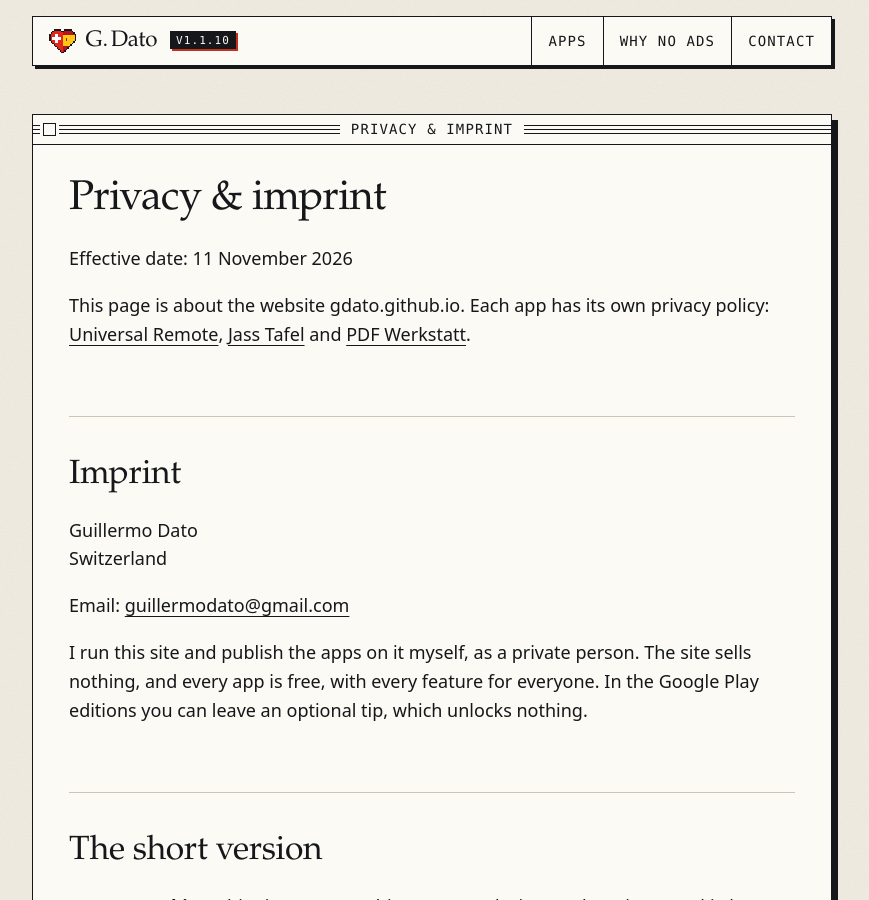
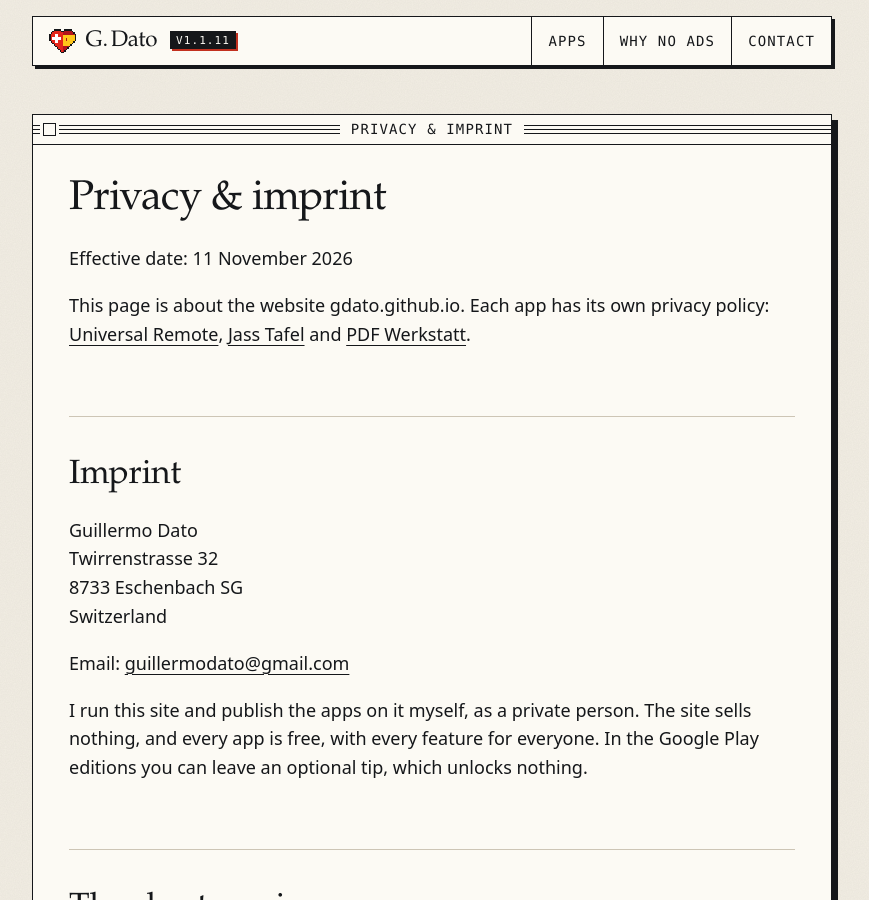
Before and after one commit to Gdato/gdato.github.io, a Jekyll site: the page built from legal.md, in a window 1280 px wide and 900 px high. Shown: the whole window, without its empty margins (208-1077 px from the left). Built offline with Jekyll 4.4.1, drawn with Linux system fonts in a browser that asks for light colours; some of the changed text lies outside the part shown.

Commit message:
Imprint: postal address, 1.1.11
The same address Google Play shows to buyers.

```diff
--- a/_config.yml
+++ b/_config.yml
@@ -1,7 +1,7 @@
 title: G. Dato
 # The version of the site, shown in the menu bar and in the status bar at the bottom.
 # Raise it with every change you publish: the last number for fixes, the middle one for new things, the first for a new look.
-version: "1.1.10"
+version: "1.1.11"
 description: Small Android apps by G. Dato, made in Switzerland. No ads, no tracking.
 lang: en
 url: "https://gdato.github.io"
@@ -17,9 +17,11 @@ defaults:
 exclude:
   - README.md
   - NOTICE.md
-# Who runs the site, shown on the "Privacy & imprint" page (/privacy/): a real name and an email address.
-# A private, non-commercial site, so no postal address.
+# Who runs the site, shown on the "Privacy & imprint" page (/privacy/): name, postal address and email.
+# The same address Google Play shows to buyers.
 owner:
   name: "Guillermo Dato"
+  street: "Twirrenstrasse 32"
+  town: "8733 Eschenbach SG"
   country: "Switzerland"
   email: "guillermodato@gmail.com"
--- a/legal.md
+++ b/legal.md
@@ -18,6 +18,8 @@ This page is about the website gdato.github.io. Each app has its own privacy pol
 ## Imprint
 
 {{ o.name }}
+{{ o.street }}
+{{ o.town }}
 {{ o.country }}
 
 Email: [{{ o.email }}](mailto:{{ o.email }})
```
